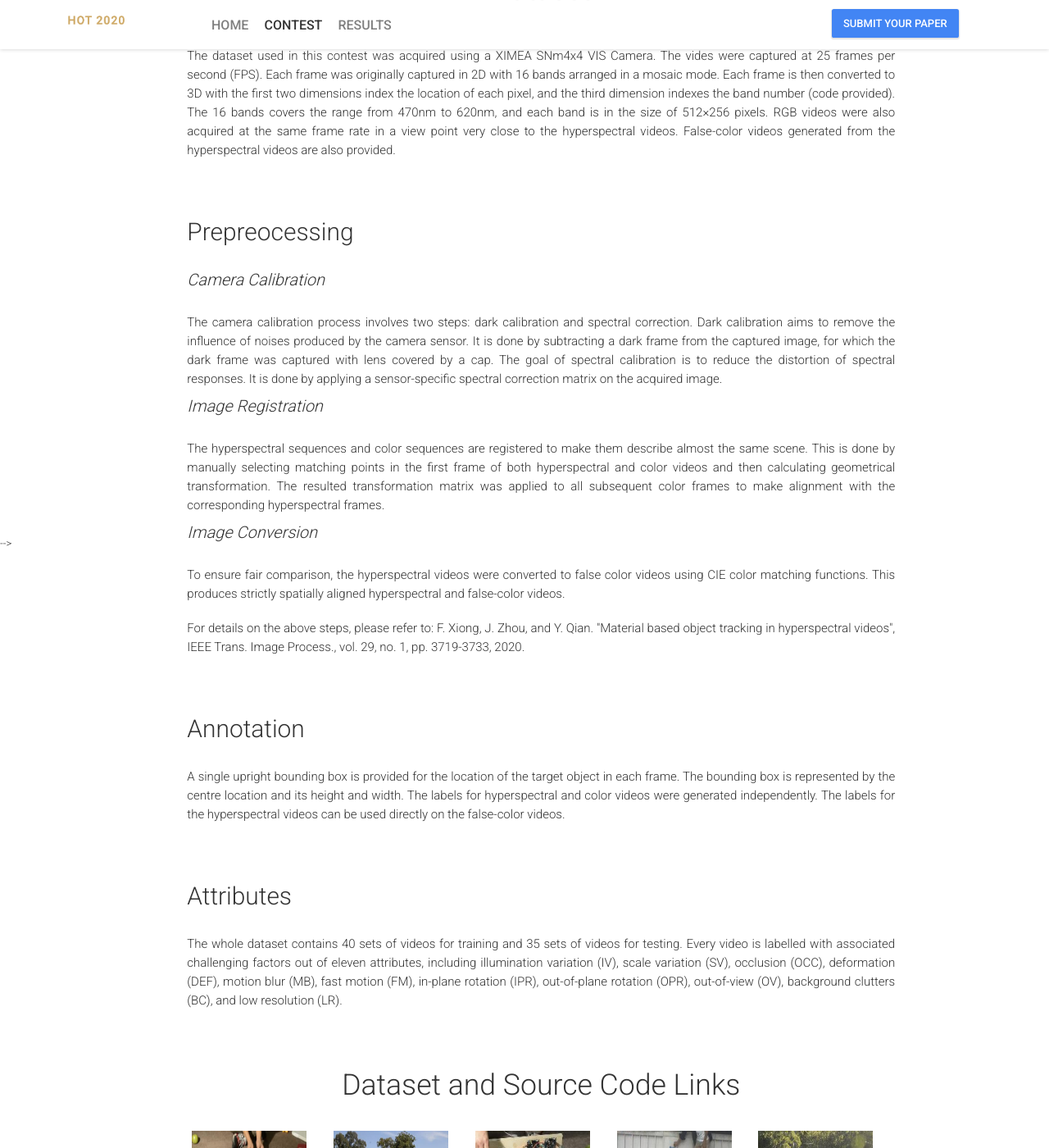
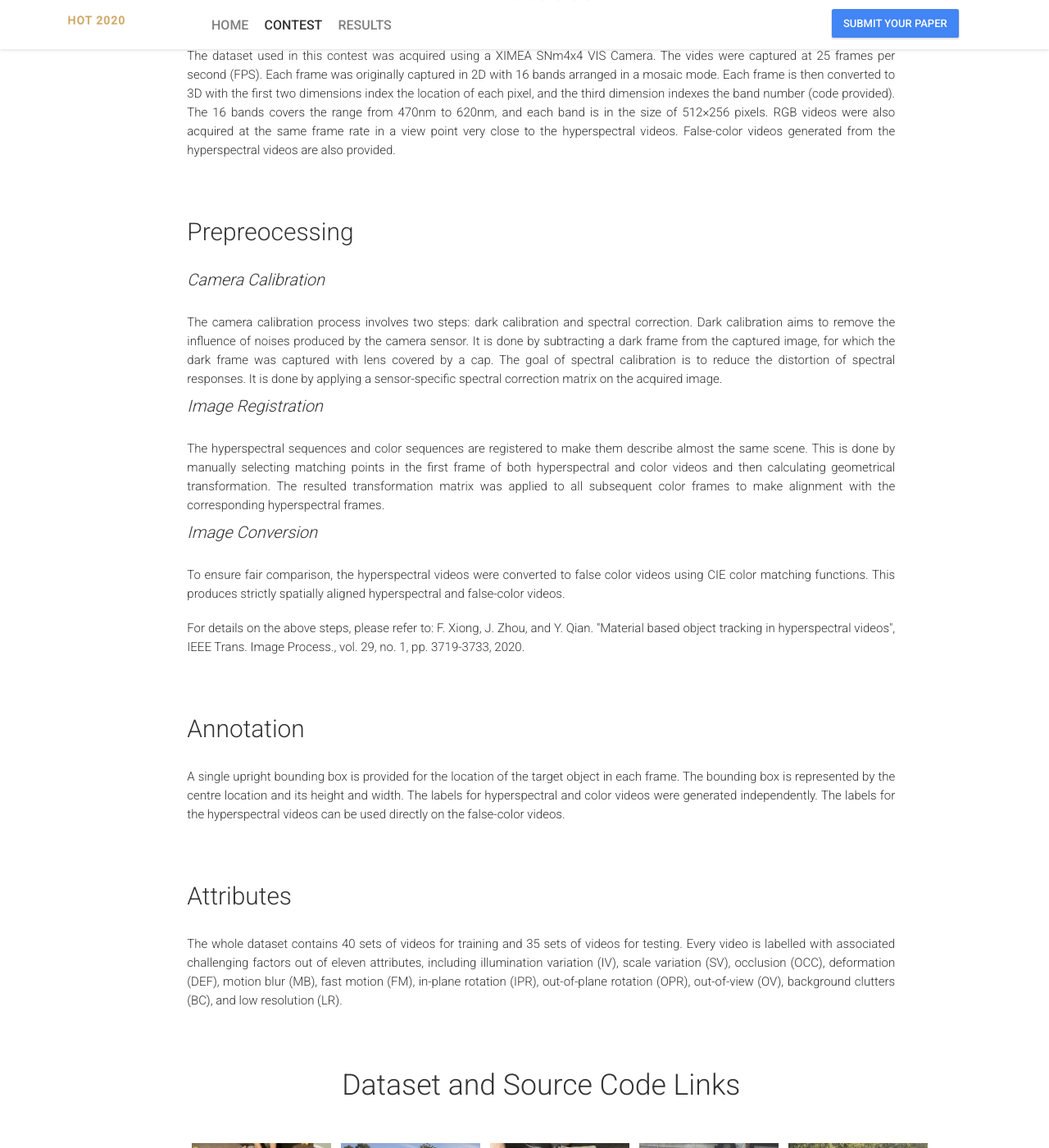
Before and after one commit to csprojectcode/csprojectcode.github.io, a Jekyll site: the page built from contest.html, in a window 1280 px wide and 1400 px high, scrolled down 466 px. Shown: the whole window at 82% size. Built offline with Jekyll 4.4.1, drawn with Linux system fonts in a browser that asks for light colours; comment, search, counter and statistics services are not loaded; some of the changed text lies outside the part shown.

Commit message:
Updated by Jun

```diff
--- a/_includes/blog.html
+++ b/_includes/blog.html
@@ -1,7 +1,6 @@
 <!-- Begin Blog-->
 <section id="blog" class="blog">
     <div class="content-wrapper text-justify">
-
         <div class="col-md-10 col-sm-10 col-lg-offset-2 col-md-offset-2 col-sm-offset-1">
             <div class="col-lg-10 col-lg-offset-0">
                   <h4 style="text-align: center; font-size: 35.625px; ">Dataset</h4>
@@ -13,10 +12,8 @@
                        <h5></h5>
                         <h6 style="font-size: 20px;font-style: italic;">Camera Calibration</h6>
                         <p class="post-body">The camera calibration process involves two steps: dark calibration and spectral correction. Dark calibration aims to remove the influence of noises produced by the camera sensor. It is done by subtracting a dark frame from the captured image, for which the dark frame was captured with lens covered by a cap. The goal of spectral calibration is to reduce the distortion of spectral responses. It is done by applying a sensor-specific spectral correction matrix on the acquired image.</p>
-
                        <h6 style="font-size: 20px;font-style: italic;">Image Registration</h6>
                         <p class="post-body">The hyperspectral sequences and color sequences are registered to make them describe almost the same scene. This is done by manually selecting matching points in the first frame of both hyperspectral and color videos and then calculating geometrical transformation. The resulted transformation matrix was applied to all subsequent color frames to make alignment with the corresponding hyperspectral frames.</p>
-
                        <h6 style="font-size: 20px;font-style: italic;">Image Conversion</h6>
                         <p class="post-body">To ensure fair comparison, the hyperspectral videos were converted to false color videos using CIE color matching functions. This produces strictly spatially aligned hyperspectral and false-color videos.</p>
                      <p class="post-body">
@@ -36,18 +33,17 @@
 
                   <article class="row post">
 <style>
-          table.dataintable {
+table.dataintable {
     margin-top:15px;
      border:none;
-/*    border-collapse:collapse;
-*//*    border-top:1px solid #3F3F3F; */
     width:100%;
     margin: 0 auto
+    text-align:center;
     }
 
 table.dataintable th {
     vertical-align:baseline;
-    padding:5px 15px 5px 6px;
+    padding:5px 5px 5px 5px;
     background-color:#F5F5F5;
     border:none;
     text-align:center;
@@ -56,12 +52,11 @@
 
 table.dataintable td {
     vertical-align:text-top;
-    padding:6px 15px 6px 6px;
+    padding:6px 6px 6px 6px;
      border:none;
-    }
-
+}
 td img{
-  width: 140px;
+  width: 170px;
   height:100px;
 }
 tr.name td {
@@ -69,21 +64,8 @@
   font-size: 14pt;
   font-weight: 300;
 }
-/*
-table.dataintable tr:nth-child(odd) {
-    background-color:#F5F5F5;
-}
-
-table.dataintable tr:nth-child(even) {
-    background-color:#fff;
-}*/
     </style>
-<!--      <h5>Dataset</h5>
- -->    <table width="95%" class="dataintable" align="center">
-                 <!--        <tr>
-                        <th colspan="3">False-color/Hyperspectral videos</th>
-                        <th colspan="3">Color videos</th>
-                        </tr>     -->
+          <table width="95%" class="dataintable" align="center">
                         <tr>
                         <td class="tracker"><img src="/img/dataset/ball.jpg"/></td>
                         <td><img src="/img/dataset/basketball.jpg"/></td>
@@ -197,8 +179,6 @@
                         </li>
                       </ul>
                        </p>
-                   <!--  </article>
-                    <article class="row post"> -->
                        <h5></h5>
                          <h5 style="">Evaluation Metrics</h5>
                         <p class="post-body">Precision plot, success plot and area under curve (AUC) will be used to calculate the performance of all the trackers. Precision plot records the fractions of frames whose estimated location is within a given distance threshold to the ground truth. The average distance precision rate is reported at a threshold of 20 pixels. Success plot shows the percentages of successful frames whose overlap ratio between the predicted bounding box and ground-truth is larger than a certain threshold varied from 0 to 1. AUC will be caluclated on each success plot. All the results are presented with one-pass evaluation (OPE), i.e., a tracker is run throughout a test sequence with initialization from the ground truth position in the initial frame. Related codes are provided in the source code package. </p>
@@ -215,9 +195,9 @@
                     <article class="row post">
                        <h5>Technical Support:</h5>
                         <p class="post-body">Fengchao Xiong
-                         <p>  Email: fcxiong@njust.edu.cn</p>
-                           <p>School of Computer Science and Engineering
+                        <p>School of Computer Science and Engineering,
                        Nanjing University Science and Technology</p>
+                         <p>Email: fcxiong@njust.edu.cn</p>
                     </article>
         </div>
 
--- a/_includes/top-section.html
+++ b/_includes/top-section.html
@@ -1,7 +1,6 @@
 <!-- Begin Top Section -->
 <section id="top-section" class="top-section image-section {% if page.image %}enable-overlay{% endif %}" style="{% if page.image %}background-image: url('{{ site.baseurl }}/img/sections-background/{{ page.image }}');{% elsif page.color %}background: {{ page.color }}{% endif %}">
     <div class="overlay gradient-overlay"></div>
-
     {% include navigation.html %}
 	<div class="content-wrapper">
 	    <div class="jumbotron text-left">
@@ -11,4 +10,3 @@
 	    </div>
     </div>
 </section>
-<!-- End Top Section -->
--- a/_layouts/default.html
+++ b/_layouts/default.html
@@ -45,7 +45,7 @@
     }
     </script>
     <script src="{{ "/js/default.js" | prepend: site.baseurl }}"></script>
-    {% if page.permalink == '/' or page.permalink == '/hackathon/' %}
+    <!-- {% if page.permalink == '/' or page.permalink == '/hackathon/' %} -->
 <!--     <script>
         if ($(window).width() > 767) {
             document.write('<script src="https://maps.googleapis.com/maps/api/js?v=3.exp&sensor=false"><\/script>')
--- a/_layouts/post.html
+++ b/_layouts/post.html
@@ -2,7 +2,6 @@
 <html lang="en">
 
 {% include head.html %}
-
 <body>
     <div id="preloader" class="preloader">
         <div class="loader-gplus"></div>
@@ -37,7 +36,6 @@
     <script src="{{ "/js/default.js" | prepend: site.baseurl }}"></script>
     <script>Waves.displayEffect();</script>
     <script src="{{ "/js/scripts.min.js" | prepend: site.baseurl }}"></script>
-<!--     {% include schema-event.html %}
- --></body>
+</body>
 
 </html>
```
